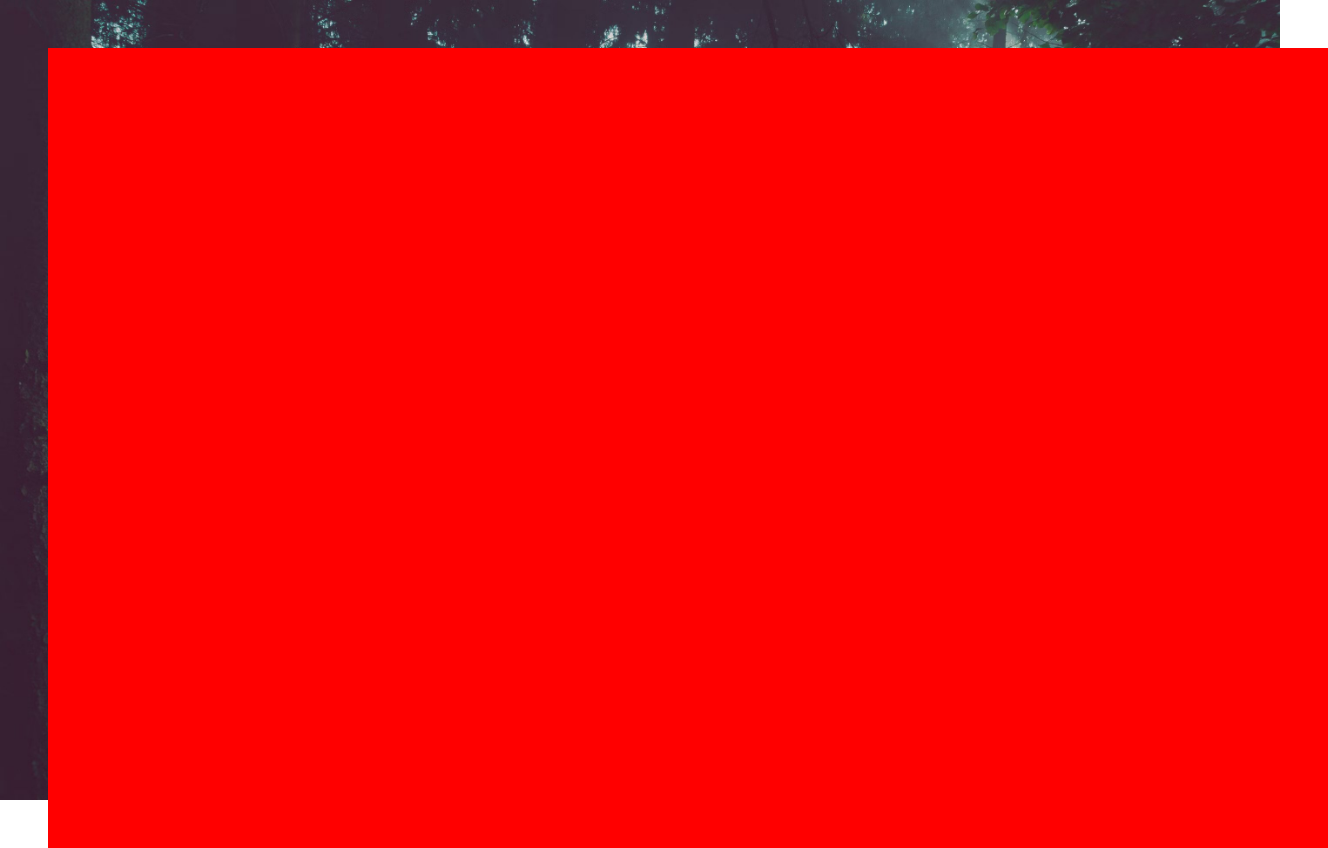
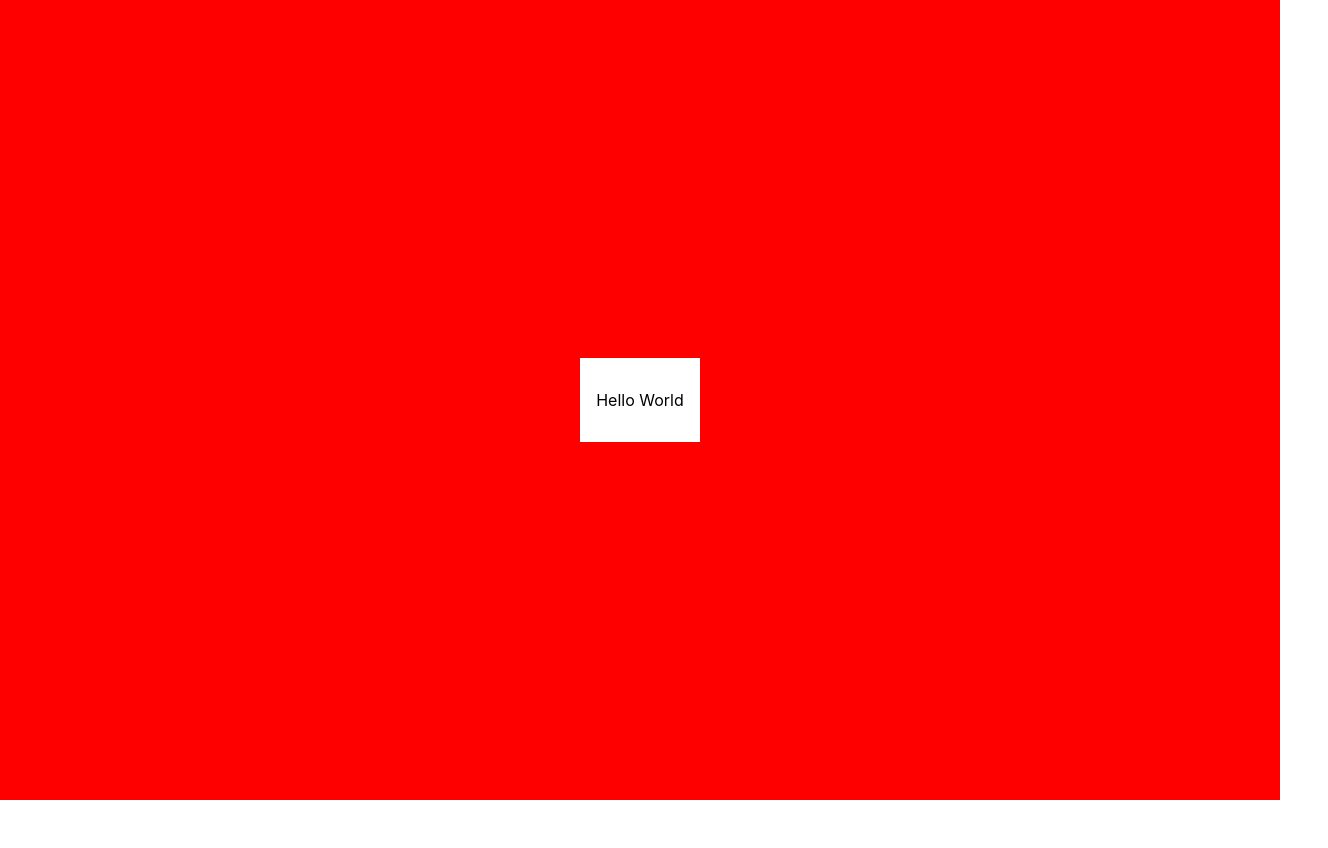
Before and after one commit to a-sweeney-ryte/modal, a Next.js app: page / in a window 1280 px wide. Shown: the whole page, 1328 px wide, since content can reach past the window. After the commit the page ends 800 px from the top, so only its background shows below. Built offline with nearby package versions, Linux system fonts and the light colour scheme.

Commit message:
made wrapper

```diff
--- a/components/Modal/Modal.tsx
+++ b/components/Modal/Modal.tsx
@@ -5,7 +5,7 @@ export const Modal = ({
 }) => {
   return (
     <div className={styles.overlay}>
-      <div>
+      <div className={styles.wrapper}>
         {children}
       </div>
     </div>
--- a/pages/index.js
+++ b/pages/index.js
@@ -12,7 +12,7 @@ export default function Home() {
       </div>
 
       <Modal>
-
+        <p>Hello World</p>
       </Modal>
     </div>
   )
--- a/styles/Modal.module.css
+++ b/styles/Modal.module.css
@@ -1,6 +1,16 @@
 .overlay {
   height: 100vh;
   width: 100%;
+  position: absolute;
   background-color: red;
-  position: absolute;
+  top: 0;
+  left: 0;
+  display: flex;
+  justify-content: center;
+  align-items: center;
 }
+
+.wrapper {
+  background-color: white;
+  padding: 1em;
+}
```
